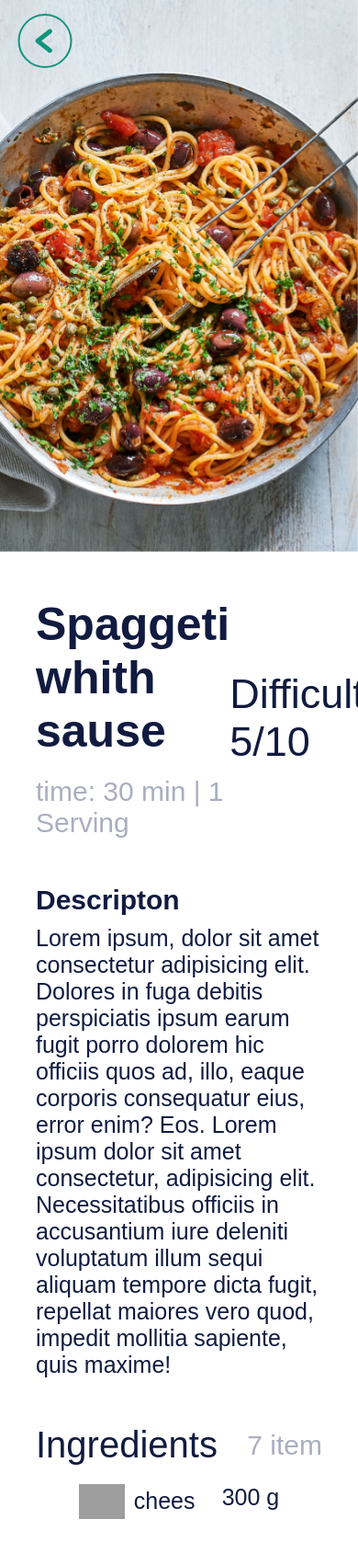
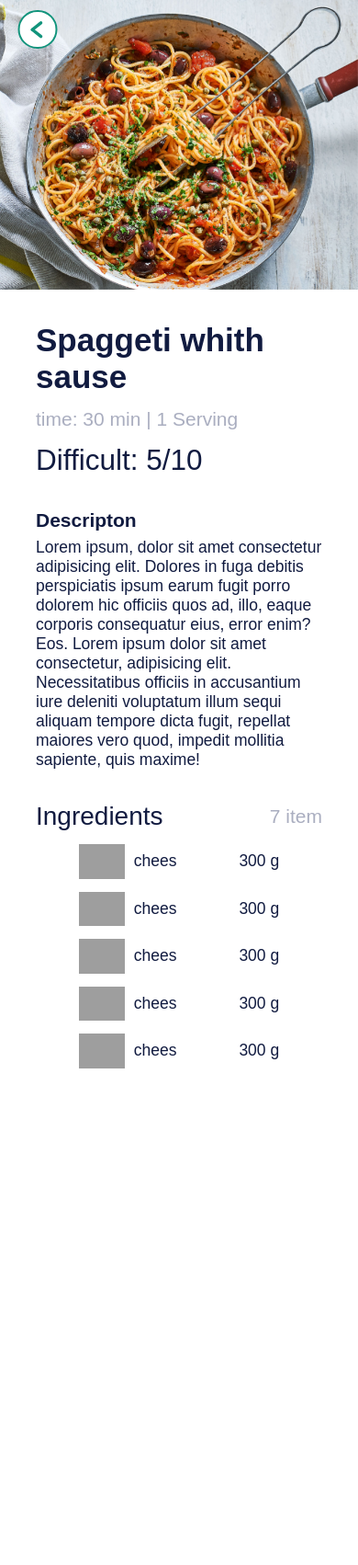
Before and after one commit to zakharfsk/Cooks-Companion, a Django app: page /view/ in a window 390 px wide; the page is wider, and only the part inside the window is pictured. Shown: that part at 92% size. After the commit the page ends 1162 px from the top of that part, so only its background shows below. Run offline with Django 4.2, Linux system fonts and the light colour scheme; grey boxes are pictures that could not be loaded.

Commit message:
view page media

```diff
--- a/general_page/static/general_page_static/css/view.css
+++ b/general_page/static/general_page_static/css/view.css
@@ -18,9 +18,14 @@
     padding: 10rem;
     width: 35rem;
     height: 35rem;
+    background: #fff;
     border: var(--border-width) solid var(--main-color);
     border-radius: 50%;
     transition: .5s;
+}
+.back-btn svg{
+    width: 35rem;
+    height: 35rem;
 }
 .back-btn line{
     stroke: var(--main-color);
@@ -33,13 +38,13 @@
 .back-btn:hover line{
     stroke: white;
 }
-.test{
+.meal-photo{
     width: 100%;
     height: 600rem;
     position: relative;
     clip-path: inset(0);
 }
-.meal-photo{
+.meal-photo img{
     position: fixed;
     height: 600rem;
     object-fit: cover;
@@ -94,6 +99,7 @@
 .meal-ingredients-list li{
     display: flex;
     justify-content: space-between;
+    align-items: center;
     font-size: 25rem;
     margin-bottom: 20rem;
 }
@@ -105,3 +111,29 @@
     margin-right: 10px;
     width: 50px;
 }
+
+@media screen and ( max-width: 1024px) {
+    html{
+        font-size: .8px;
+    }
+    .meal-photo,
+    .meal-photo img{
+        height: 450rem;
+    }
+}
+
+@media screen and ( max-width: 800px) {
+    .meal-text{
+        flex-direction: column;
+        align-items: flex-start;
+    }
+    .meal-main-info{
+        margin-bottom: 20rem;
+    }
+}
+
+@media screen and ( max-width: 800px) {
+    html{
+        font-size: .7px;
+    }
+}
--- a/templates/general_page/view.html
+++ b/templates/general_page/view.html
@@ -14,7 +14,7 @@
     <section class="meal">
         <div class="meal-nav">
             <a href="#" class="back-btn">
-                <svg xmlns="http://www.w3.org/2000/svg" width="35" height="35" viewBox="0 0 32.5 50">
+                <svg xmlns="http://www.w3.org/2000/svg" viewBox="0 0 32.5 50">
                     <line x1="24" y1="10" x2="5" y2="25" stroke-width="7" stroke-linecap="round"/>
                     <line x1="24" y1="40" x2="5" y2="25" stroke-width="7" stroke-linecap="round"/>
                 </svg>
@@ -24,8 +24,8 @@
             </a> -->
         </div>
 
-        <div class="test">
-            <img class="meal-photo" src="{% static 'general_page_static/img/pasta.jpg' %}" alt="meal photo">
+        <div class="meal-photo">
+            <img src="{% static 'general_page_static/img/pasta.jpg' %}" alt="meal photo">
         </div>
 
         <div class="wrapper">
@@ -56,6 +56,34 @@
                         </div>
                         <p>300 g</p>
                     </li>
+                    <li>
+                        <div class="meal-ingredients-title">
+                            <img src="https://www.themealdb.com/images/ingredients/Lime-Small.png" alt="meal ingredient photo">
+                            <p>chees</p>
+                        </div>
+                        <p>300 g</p>
+                    </li>
+                    <li>
+                        <div class="meal-ingredients-title">
+                            <img src="https://www.themealdb.com/images/ingredients/Lime-Small.png" alt="meal ingredient photo">
+                            <p>chees</p>
+                        </div>
+                        <p>300 g</p>
+                    </li>
+                    <li>
+                        <div class="meal-ingredients-title">
+                            <img src="https://www.themealdb.com/images/ingredients/Lime-Small.png" alt="meal ingredient photo">
+                            <p>chees</p>
+                        </div>
+                        <p>300 g</p>
+                    </li>
+                    <li>
+                        <div class="meal-ingredients-title">
+                            <img src="https://www.themealdb.com/images/ingredients/Lime-Small.png" alt="meal ingredient photo">
+                            <p>chees</p>
+                        </div>
+                        <p>300 g</p>
+                    </li>
                 </ul>
             </div>
         </div>
```
Also changed, not shown: manage.py (line endings or trailing spaces).
